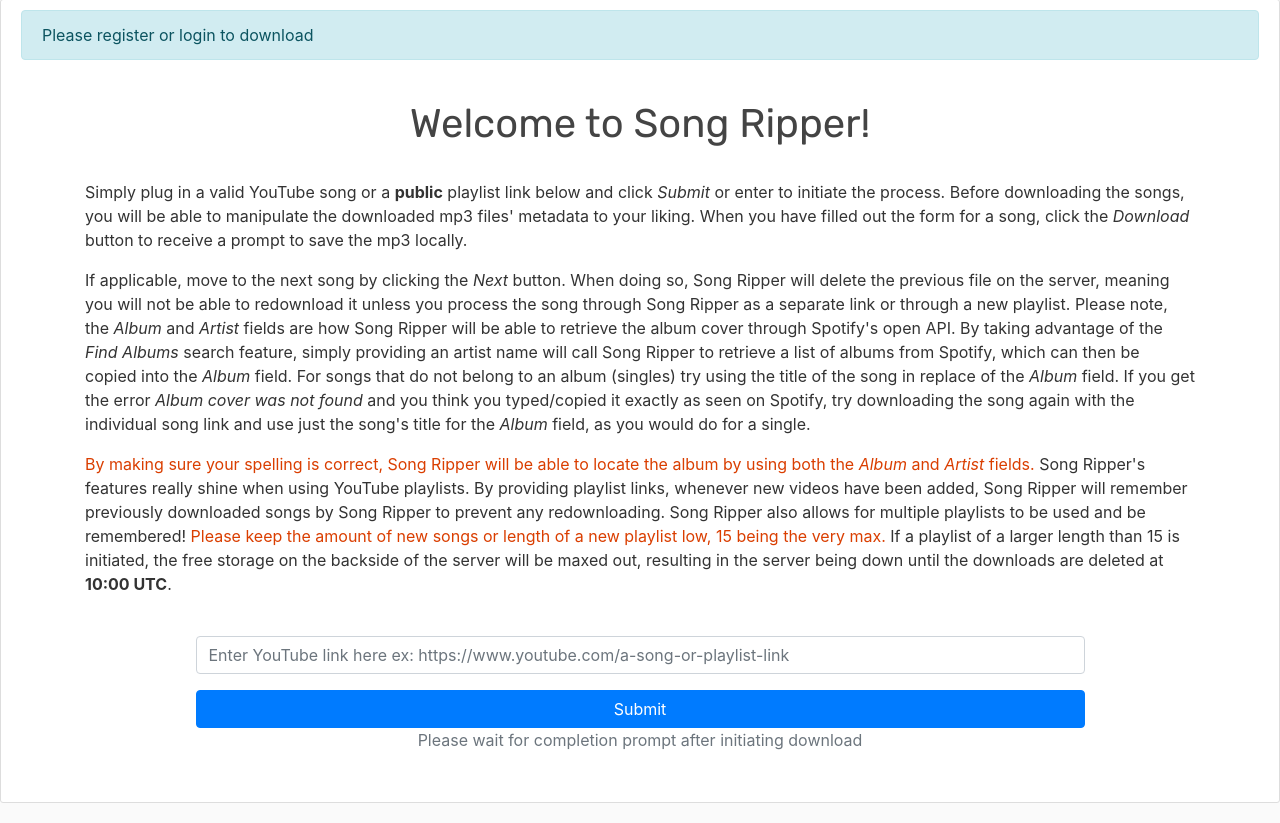
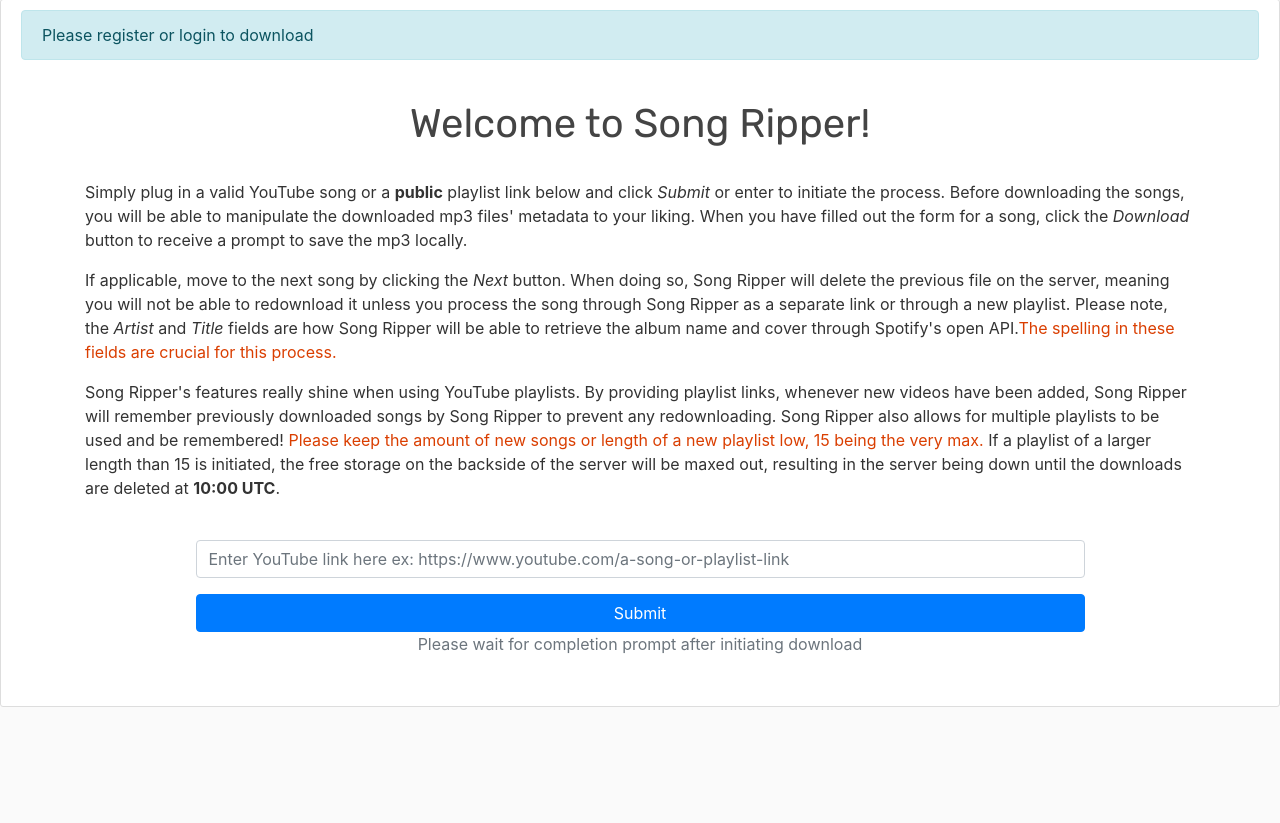
Before and after one commit to shadowstriker15/Online_Ripper, a Django app: page / in a window 1280 px wide. Shown: the part 81-904 px from the top of the page. After the commit the page ends 788 px from the top, so only its background shows below. Run offline with Django 3.2, Linux system fonts and the light colour scheme; some libraries are stand-ins or nearby versions.

Commit message:
Implemented new/better way of retrieving album name and cover from Spotify API.

```diff
--- a/RipperProject/RipperApp/forms.py
+++ b/RipperProject/RipperApp/forms.py
@@ -31,25 +31,7 @@ class RawSongForm(forms.Form):
     artist = forms.CharField(max_length=100,
                              widget=forms.TextInput()
                              )
-    album = forms.CharField(max_length=100,
-                            widget=forms.TextInput()
-                            )
     title = forms.CharField(max_length=100,
                             widget=forms.TextInput()
                             )
     genre = forms.ChoiceField(choices=Song.genreList)
-
-
-class FindAlbumsForm(forms.Form):
-
-    def __init__(self, *args, **kwargs):
-        super(FindAlbumsForm, self).__init__(*args, **kwargs)
-        self.fields['find_artist'].label = ""
-
-    find_artist = forms.CharField(max_length=100,
-                                  widget=forms.TextInput(
-                                      attrs={
-                                          "placeholder": "Artist name here",
-                                      }
-                                  )
-                                  )
--- a/RipperProject/RipperApp/models.py
+++ b/RipperProject/RipperApp/models.py
@@ -43,5 +43,4 @@ class Song(models.Model):
 
     artist = models.CharField(max_length=100)
     title = models.CharField(max_length=100)
-    album = models.CharField(max_length=100)
     genre = models.CharField(max_length=100, choices=genreList, default=" ")
--- a/RipperProject/RipperApp/templates/RipperApp/index.html
+++ b/RipperProject/RipperApp/templates/RipperApp/index.html
@@ -39,29 +39,20 @@
                 If applicable, move to the next song by clicking the <i>Next</i> button.
                 When doing so, Song Ripper will delete the previous file on the server, meaning
                 you will not be able to redownload it unless you process the song through Song Ripper as
-                a separate link or through a new playlist. Please note, the <em>Album</em> and
-                <em>Artist</em> fields are how Song Ripper will be able to retrieve the album cover
-                through Spotify's open API.
-                By taking advantage of the <i>Find Albums</i> search feature, simply providing an
-                artist name will call Song Ripper to retrieve a list of albums from Spotify, which can then
-                be copied into the <i>Album</i> field. For songs that do not belong to an album (singles)
-                try using the title of the song in replace of the <i>Album</i> field.
-                If you get the error <i>Album cover was not found</i> and you think you typed/copied it exactly as
-                seen on Spotify, try downloading the song again with the individual song link and use just the song's
-                title for the <i>Album</i> field, as you would do for a single.
+                a separate link or through a new playlist. Please note, the <em>Artist</em> and
+                <em>Title</em> fields are how Song Ripper will be able to retrieve the album name
+                and cover through Spotify's open API.<span class="caution">The spelling in these fields
+                are crucial for this process.</span>
             </p>
             <p>
-                <span class="caution"> By making sure your spelling is correct,
-                Song Ripper will be able to locate the album by using both the <i>Album</i> and
-                    <i>Artist</i> fields.</span> Song Ripper's
-                features really shine when using YouTube playlists. By providing playlist links, whenever new
-                videos have been added, Song Ripper will remember previously downloaded songs by Song Ripper
-                to prevent any redownloading. Song Ripper also allows for multiple playlists to be
-                used and be remembered! <span class="caution"> Please keep the amount of new songs or
-                length of a new playlist low, 15 being the very max.</span> If a playlist of a larger
-                length than 15 is initiated, the free storage on the backside of the server will be maxed
-                out, resulting in the server being down until the downloads are deleted at
-                <strong>10:00 UTC</strong>.
+                Song Ripper's features really shine when using YouTube playlists. By providing playlist
+                links, whenever new videos have been added, Song Ripper will remember previously
+                downloaded songs by Song Ripper to prevent any redownloading. Song Ripper also allows
+                for multiple playlists to be used and be remembered! <span class="caution"> Please keep
+                the amount of new songs or length of a new playlist low, 15 being the very max.</span>
+                If a playlist of a larger length than 15 is initiated, the free storage on the backside
+                of the server will be maxed out, resulting in the server being down until the downloads
+                are deleted at <strong>10:00 UTC</strong>.
             </p>
         </div>
 
--- a/RipperProject/RipperApp/views.py
+++ b/RipperProject/RipperApp/views.py
@@ -4,12 +4,12 @@ from django.shortcuts import render
 from django.http import HttpResponse
 from django.contrib import messages
 from .models import Link, Song
-from .forms import RawLinkForm, RawSongForm, FindAlbumsForm
+from .forms import RawLinkForm, RawSongForm
 from pathlib import Path
 from .download import yt_download
 from .get_cover import find_cover
 from .edit_song import editor
-from .get_albums import find_albums
+from .find_album import get_album
 
 
 def home_view(request, account_name=None):
@@ -40,11 +40,9 @@ def home_view(request, account_name=None):
 
 def song_edit_view(request):
     song_form = RawSongForm()
-    artist_form = FindAlbumsForm()
     context = {
         'song_form': song_form,
         'path_num': 1,
-        'artist_form': artist_form
     }
     current_user = request.user
     user = str(current_user)
@@ -62,29 +60,19 @@ def song_edit_view(request):
 
     if request.method == "POST":
         song_form_post = RawSongForm(request.POST)
-        artist_form_post = FindAlbumsForm(request.POST)
-
-        if artist_form_post.is_valid():
-            artist = artist_form_post.cleaned_data['find_artist']
-            context.update({'artist_name': artist})
-            album_list = find_albums(artist)
-            if not album_list:
-                messages.error(request, f'Artist not found')
-            else:
-                context.update({'album_list': album_list})
 
         if song_form_post.is_valid():
             artist = song_form_post.cleaned_data['artist']
-            album = song_form_post.cleaned_data['album']
-
-            # Uses album name and artist name to retrieve cover
-            album = album + " " + artist
-            album_path = find_cover(album, user)
-            if not album_path:
-                messages.error(request, f'Album cover was not found')
-
             title = song_form_post.cleaned_data['title']
             genre = song_form_post.cleaned_data['genre']
+
+            album, cover_link = get_album(artist, title)
+
+            if not cover_link:
+                messages.error(request, f'Could not set album name and cover')
+                album_path = None
+            else:
+                album_path = find_cover(cover_link, user)
 
             editor(artist, title, album, genre, path_list, album_path)
             Song.objects.create(**song_form_post.cleaned_data)
```
Also changed, not shown: RipperProject/RipperApp/find_album.py (added, +56 -0 lines), RipperProject/RipperApp/get_albums.py (deleted, +0 -38 lines), RipperProject/RipperApp/get_cover.py (+5 -20 lines), RipperProject/RipperApp/migrations/0001_initial.py (added), RipperProject/RipperApp/migrations/__init__.py (added), RipperProject/db.sqlite3 (added).
